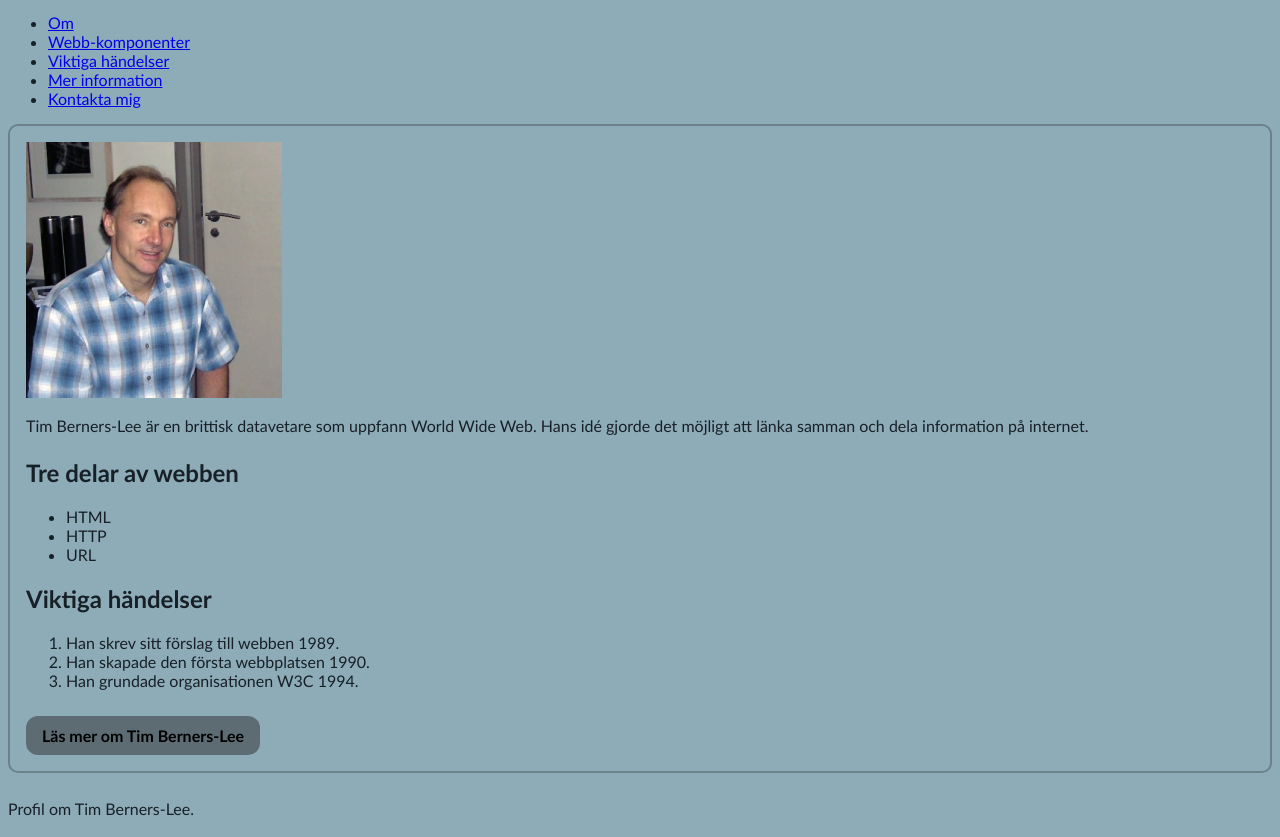
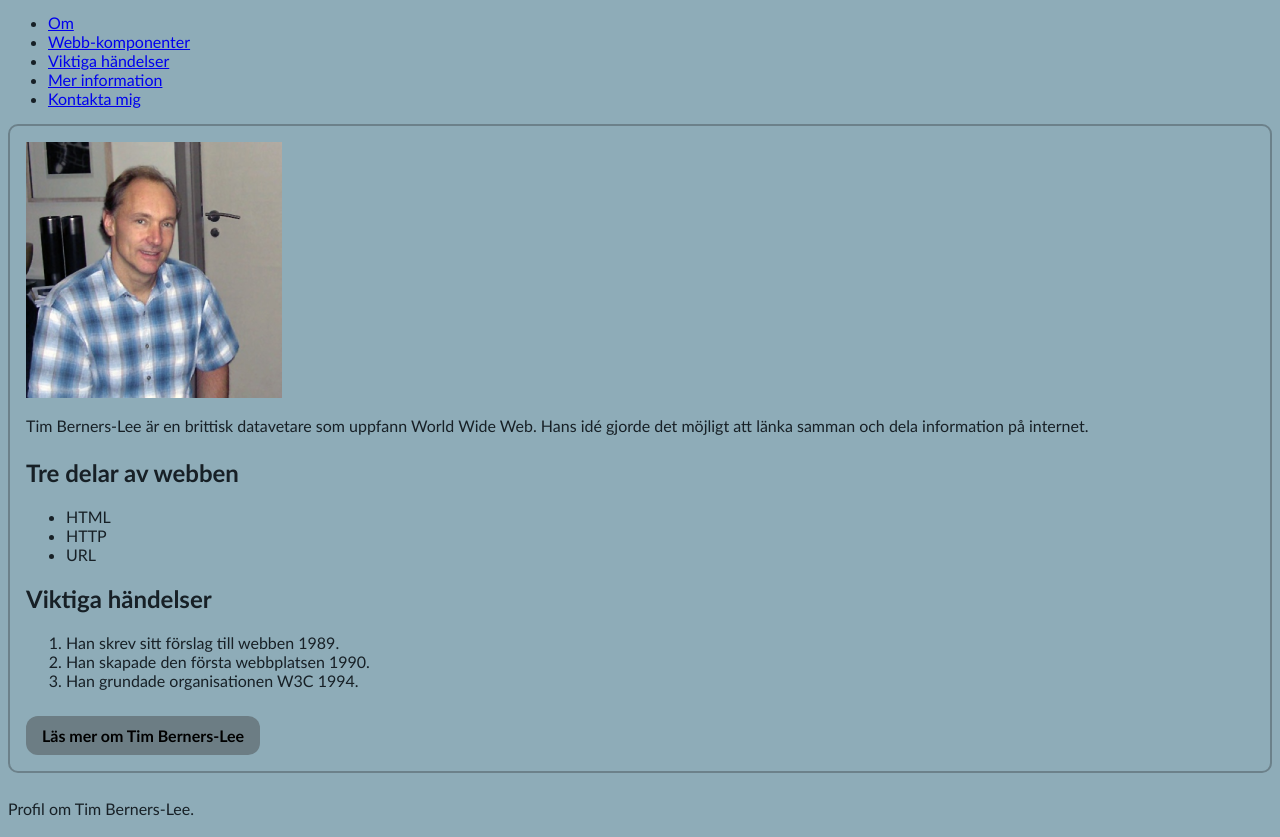
Before and after one commit to cakra-jarfalla/profilsida, a plain HTML site: page index.html in a window 1280 px wide. Shown: the part 113-950 px from the top of the page. Drawn offline with Linux system fonts and the light colour scheme.

Commit message:
Add files via upload

```diff
--- a/styles.css
+++ b/styles.css
@@ -41,7 +41,7 @@ img {
 
 .btn {
     display: inline-block;
-    background-color: #5d6c72;
+    background-color: #6c7d84;
     color: #000000;
     padding: 10px 16px;
     text-decoration: none;
```
